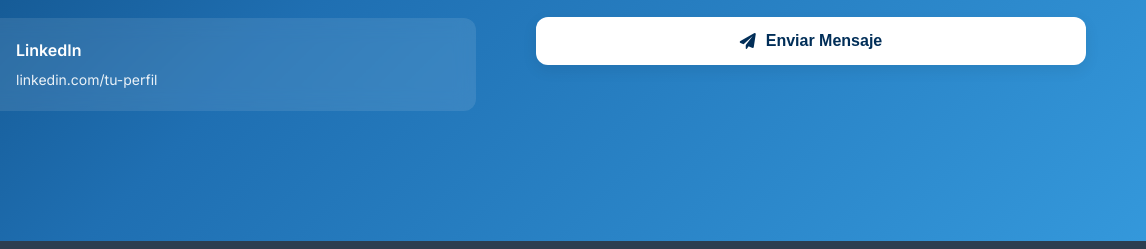
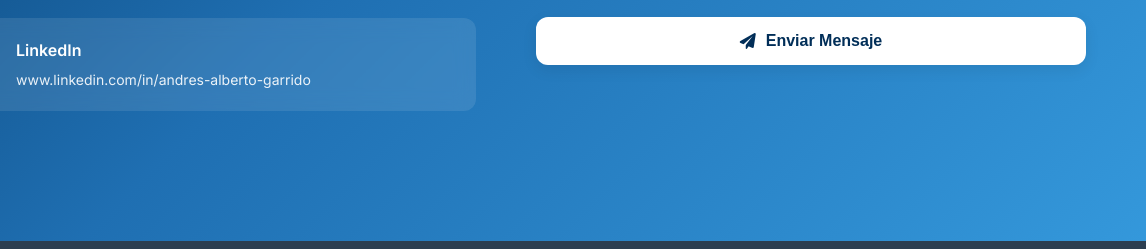
Before and after one commit to Agarrido33/PFO2-PORTFOLIO-INDIVIDUAL, a plain HTML site: page index.html in a window 1280 px wide. Shown: the part 3957-4206 px from the top of the page, 134-1280 px from the left. Drawn offline with Linux system fonts and the light colour scheme.

Commit message:
Update LinkedIn profile links to actual profile

```diff
--- a/index.html
+++ b/index.html
@@ -307,7 +307,7 @@
                         </div>
                         <div class="contact-details">
                             <h4>LinkedIn</h4>
-                            <p>linkedin.com/tu-perfil</p>
+                            <p>www.linkedin.com/in/andres-alberto-garrido</p>
                         </div>
                     </div>
                 </div>
@@ -343,7 +343,7 @@
                     <p>&copy; 2025 Andrés Garrido. Todos los derechos reservados.</p>
                 </div>
                 <div class="footer-social">
-                    <a href="#" class="social-link"><i class="fab fa-linkedin"></i></a>
+                    <a href="https://www.linkedin.com/in/andres-alberto-garrido" class="social-link" target="_blank"><i class="fab fa-linkedin"></i></a>
                     <a href="#" class="social-link"><i class="fab fa-github"></i></a>
                     <a href="#" class="social-link"><i class="fab fa-twitter"></i></a>
                 </div>
```
Also changed, not shown: 2 other files.
